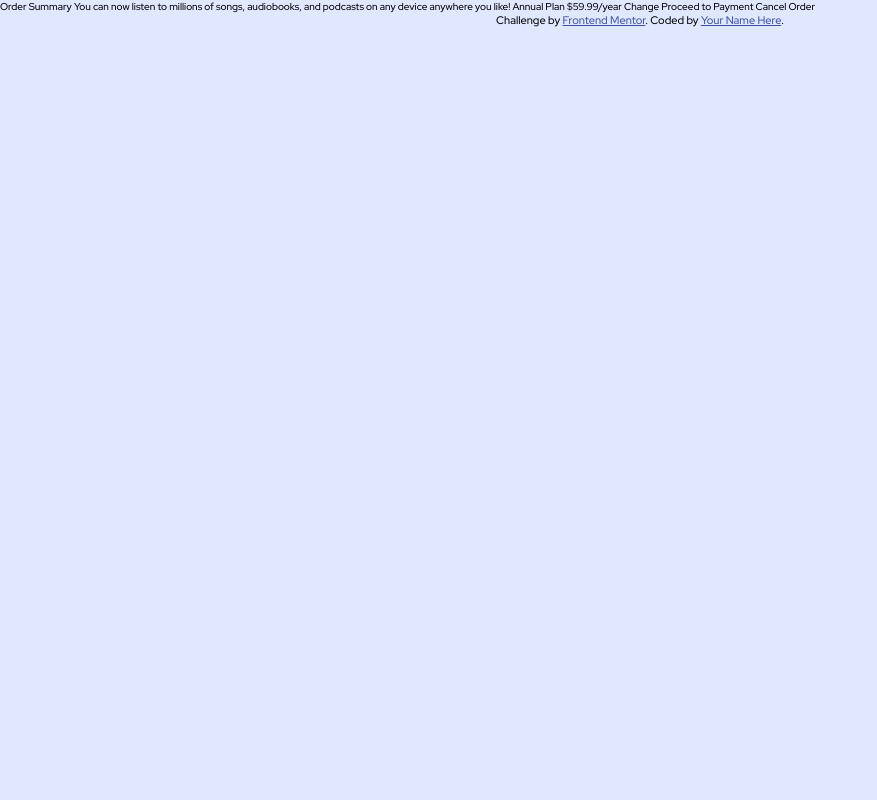
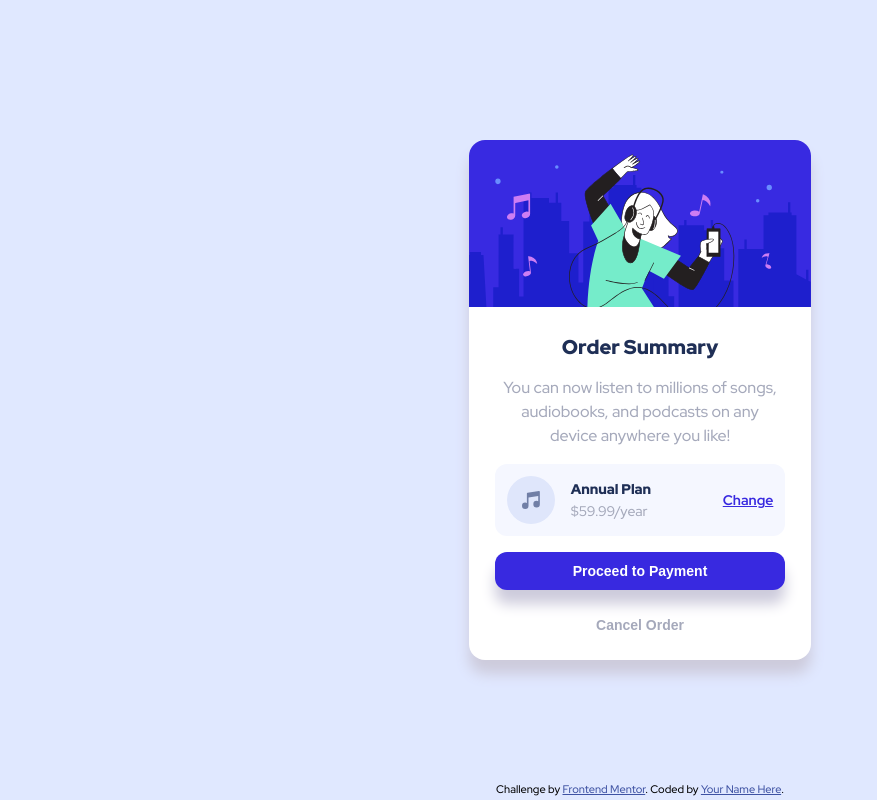
Before and after one commit to Jeferson57/Order-sumary.github.io, a plain HTML site: page index.html in a window 1280 px wide. Shown: the whole page, without its empty margins (0-877 px from the left). Drawn offline with Linux system fonts and the light colour scheme.

Commit message:
git commit -am

```diff
--- a/css/mian.css
+++ b/css/mian.css
@@ -22,4 +22,130 @@ body {
     background-color: var(--pale-blue);
     width: 100%;
     height: 100vh;
+    display: flex;
+    align-items: center;
+    justify-content: center;
+    flex-direction: column;
 }
+
+.card-container {
+    width: 90%;
+    max-width: 342px;
+    height: auto;
+    margin: 0 auto;
+    background-color: white;
+    border-radius: 16px;
+    box-shadow: 0px 14px 14px hsl(247, 20%, 83%);
+}
+
+.card-container .card-ilustration {
+    width: 100%;
+    border-radius: 16px 16px 0px 0px;
+    margin-bottom: 24px;
+}
+
+.card-container .card-title {
+    text-align: center;
+    font-size: 2rem;
+    font-weight: 900;
+    color: var(--dark-blue);
+    margin-bottom: 16px;
+}
+
+.card-container .card-paragraph {
+    text-align: center;
+    max-width: 278px;
+    font-size: 1.6rem;
+    font-weight: 500;
+    line-height: 24px;
+    margin: 0 auto;
+    color: #a5a9bb;
+}
+
+.card-container .plan {
+    background-color: var(--very-pale-blue);
+    width: 85%;
+    margin: 16px auto;
+    border-radius: 12px;
+    display: flex;
+    align-items: center;
+    justify-content: space-between;
+    padding: 12px;
+}
+
+.card-container .plan .plan-description {
+    flex-grow: 2;
+    padding-left: 16px;
+}
+
+.card-container .plan .plan-description p:nth-child(1) {
+    font-size: 1.4rem;
+    font-weight: 900;
+    color: var(--dark-blue);
+    margin-bottom: 4px;
+}
+
+.card-container .plan .plan-description p:nth-child(2) {
+    font-size: 1.4rem;
+    font-weight: 500;
+    color: #a5a9bb;
+}
+
+.card-container .plan .plan-change {
+    font-size: 1.4rem;
+    font-weight: 700;
+    color: var(--bright-blue);
+}
+
+.card-container .plan .plan-change:hover {
+    color: var(--desaturated-blue);
+    text-decoration: none;
+}
+
+.card-primary-button {
+    display: block;
+    width: 85%;
+    height: 38px;
+    margin: 0 auto;
+    border: none;
+    background-color: var(--bright-blue);
+    color: white;
+    font-size: 1.4rem;
+    font-weight: 700;
+    border-radius: 12px;
+    box-shadow: 0px 14px 14px hsl(247, 20%, 83%);
+    cursor: pointer;
+}
+
+.card-primary-button:hover {
+    background-color: var(--desaturated-blue);
+}
+
+.card-secundary-button {
+    display: block;
+    width: 85%;
+    height: 38px;
+    margin: 16px auto;
+    border: none;
+    background-color: rgba(255, 255, 255, 0);
+    color: #a5a9bb;
+    font-size: 1.4rem;
+    font-weight: 700;
+    cursor: pointer;
+}
+
+.card-secundary-button:hover {
+    color: var(--dark-blue);
+}
+
+.attribution {
+    font-size: 11px;
+    text-align: center;
+    position: absolute;
+    bottom: 0;
+    margin-bottom: 4px;
+}
+
+.attribution a {
+    color: hsl(228, 45%, 44%);
+}
--- a/index.html
+++ b/index.html
@@ -24,27 +24,33 @@
   <!-- Tab -->
   <link rel="icon" type="image/png" sizes="32x32" href="./images/favicon-32x32.png">
   <title>Frontend Mentor | Order summary card</title>
-
-  <!-- Feel free to remove these styles or customise in your own stylesheet 👍 -->
-  <style>
-    .attribution { font-size: 11px; text-align: center; }
-    .attribution a { color: hsl(228, 45%, 44%); }
-  </style>
 </head>
 <body>
 
-  Order Summary
-
-  You can now listen to millions of songs, audiobooks, and podcasts on any
-  device anywhere you like!
-
-  Annual Plan
-  $59.99/year
-
-  Change
-
-  Proceed to Payment
-  Cancel Order
+  <main class="card-container">
+    <img src="./images/illustration-hero.svg" alt="Ilustration" class="card-ilustration">
+    <h1 class="card-title">
+      Order Summary
+    </h1>
+    <p class="card-paragraph">
+      You can now listen to millions of songs, audiobooks, and podcasts on any
+      device anywhere you like!
+    </p>
+    <section class="plan">
+      <img src="./images/icon-music.svg" alt="Icon music" class="plan-icon">
+      <div class="plan-description">
+        <p>
+          Annual Plan
+        </p>
+        <p>
+          $59.99/year
+        </p>
+      </div>
+      <a href="#" class="plan-change">Change</a>
+    </section>
+    <button type="submit" class="card-primary-button">Proceed to Payment</button>
+    <button type="submit" class="card-secundary-button">Cancel Order</button>
+  </main>
 
   <div class="attribution">
     Challenge by <a href="https://www.frontendmentor.io?ref=challenge" target="_blank">Frontend Mentor</a>.
```
